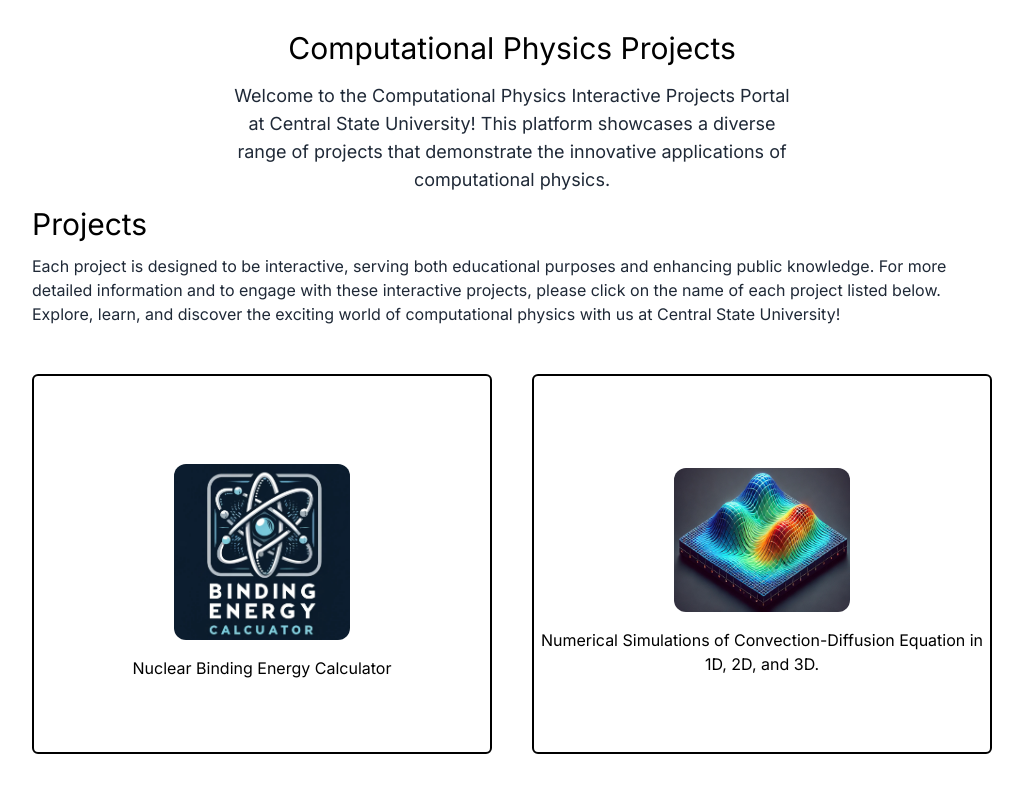
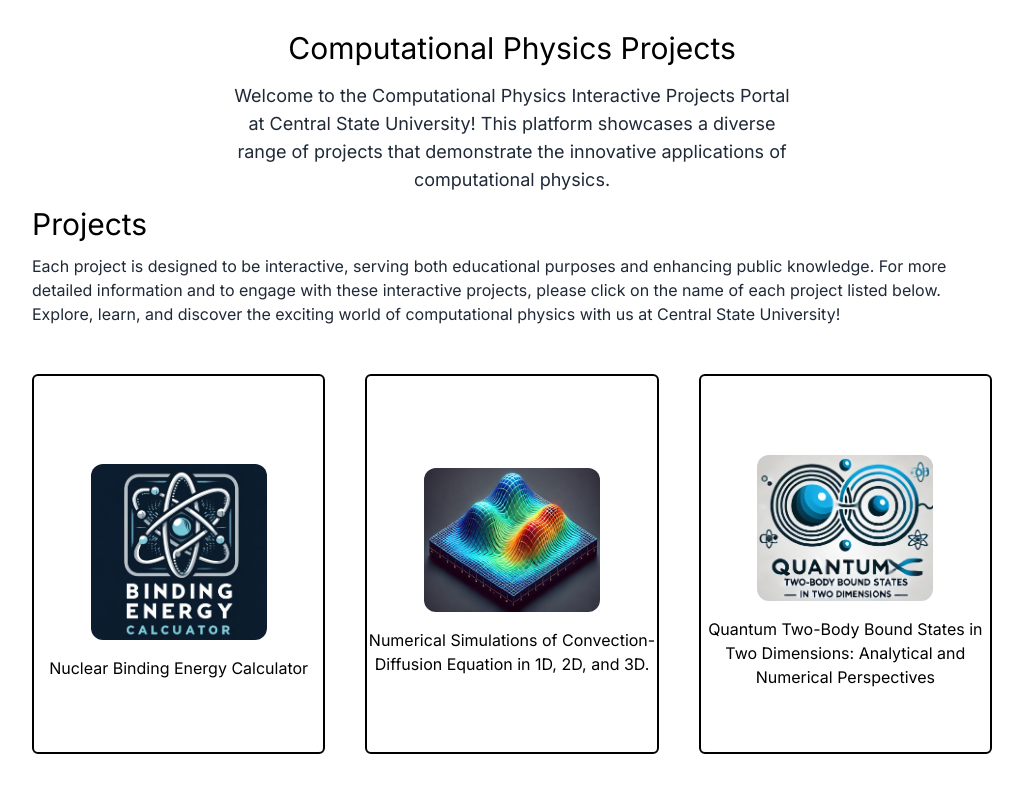
Before and after one commit to CSU-Physics/csu-physics.github.io, a Next.js app: page / in a window 1280 px wide. Shown: the part 400-1192 px from the top of the page, without its empty margins (128-1151 px from the left). Built offline with nearby package versions, Linux system fonts and the light colour scheme.

Commit message:
2B_2D Added

```diff
--- a/app/page.js
+++ b/app/page.js
@@ -1,6 +1,7 @@
 import Image from "next/image";
 import photo from "./photo.png"
 import photo_1 from "./Convection-Diffusion.jpg"
+import photo_2 from "./2B_2D.jpg"
 import header from "./header.jpeg"
 // import StatCounter from 'statcounter'
 import photo1 from "./Binding_energy_calculator.jpeg"
@@ -70,12 +71,35 @@ export default function Home() {
               </div>
             </div>
           </div>
+
+
+
+          <div className=" basis-1/4 flex-1 " >
+            <div className="bg-white h-[380px] w-full" >
+              <div className="flex flex-col justify-center bg-white h-[380px] w-full border-black rounded-md border-2" >
+                <a href="https://csu-physics.github.io/2B_2D/" target="_blank" className="text-center text-pretty" >
+                  <Image src={photo_2} className=" w-44 h-35 my-4 rounded-xl mx-auto" />
+                  Quantum Two-Body Bound States in Two Dimensions: Analytical and Numerical Perspectives
+                  </a>
+                {/* <h3 className="text-center text-pretty  " >Numerical Simulations of Convection-Diffusion Equation in 1D, 2D, and 3D.</h3> */}
+              </div>
+            </div>
+          </div>
+
+
+
+
+
           {/* s */}
           {/* <div className=" flex flex-row justify-center w-full h-full bg-red-500 " >
               <h1 className=" text-white" >Footer</h1>
           </div> */}
           {/* Nuclear Binding Energy Calculator
 Numerical Simulations of Convection-Diffusion Equation in 1D, 2D, and 3D. */}
+
+
+
+
 
           {/* <div className=" basis-1/4 flex-1 " >
             <div className="flex flex-col justify-center bg-white h-[380px] w-full border-black rounded-md border-2" >
@@ -105,6 +129,6 @@ Numerical Simulations of Convection-Diffusion Equation in 1D, 2D, and 3D. */}
            */}
         </div>
       </section>
-    </main>
+    </main >
   );
 }
```
Also changed, not shown: app/2B_2D.jpg (added).
